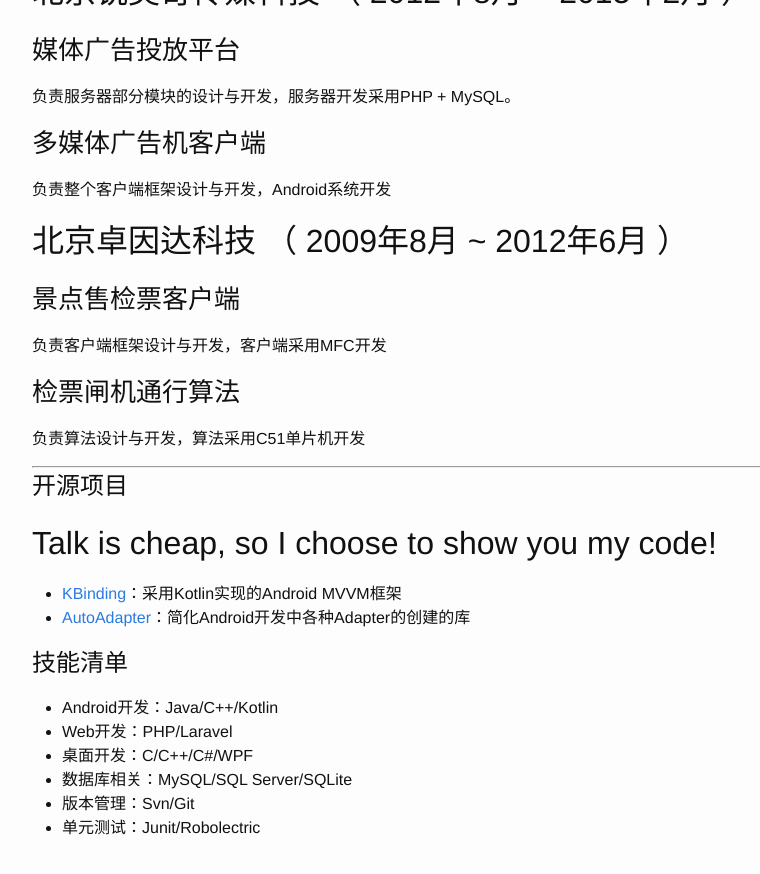
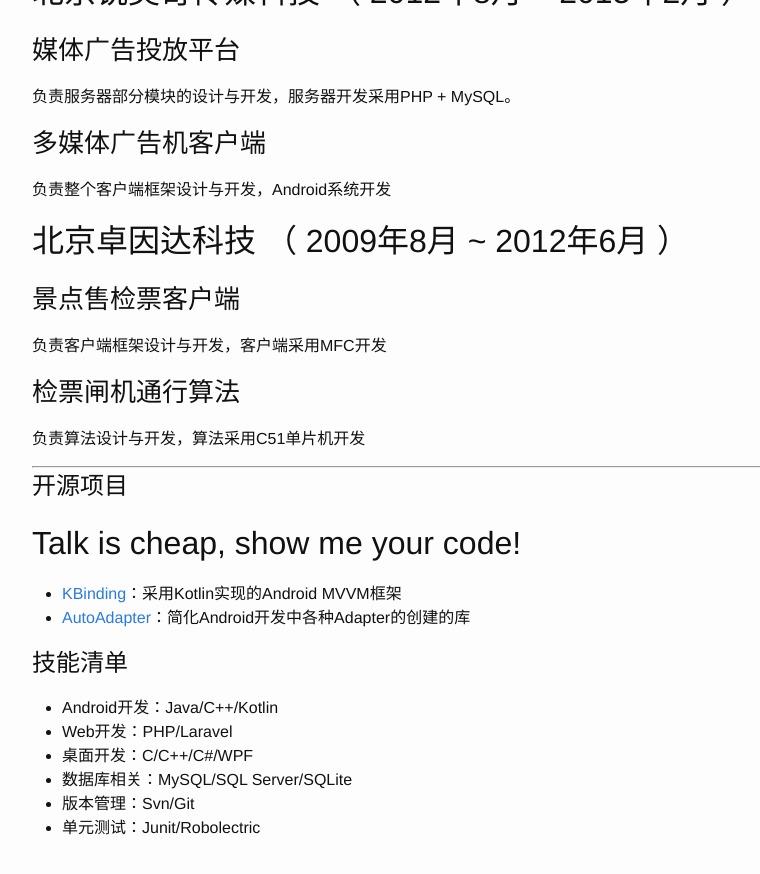
Before and after one commit to BennyWang/BennyWang.github.io, a Jekyll site: the page built from resume.md, in a window 1280 px wide and 900 px high, scrolled down 911 px. Shown: the top 874 px of the window, without its empty margins (238-998 px from the left). Built offline with Jekyll 4.4.1, drawn with Linux system fonts in a browser that asks for light colours.

Commit message:
change resume

```diff
--- a/resume.md
+++ b/resume.md
@@ -69,7 +69,7 @@ permalink: /resume/
 
 # 开源项目
 
-## Talk is cheap, so I choose to show you my code!
+## Talk is cheap, show me your code!
  - [KBinding](http://github.com/BennyWang/KBinding)：采用Kotlin实现的Android MVVM框架
  - [AutoAdapter](http://github.com/BennyWang/AutoAdapter)：简化Android开发中各种Adapter的创建的库
 
```
Also changed, not shown: 1 other file.
